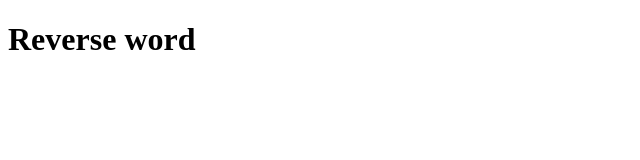
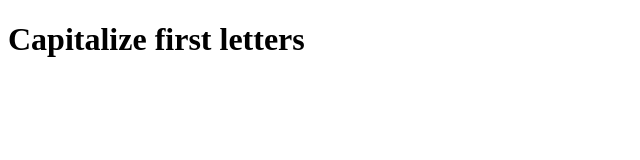
Before and after one commit to zakidayib/zero-and-one, a plain HTML site: page index.html in a window 1280 px wide. Shown: the whole page, without its empty margins (0-640 px from the left). Drawn offline with Linux system fonts and the light colour scheme.

Commit message:
inital commit

```diff
--- a/index.html
+++ b/index.html
@@ -8,7 +8,7 @@
   </head>
   <body>
     <div class="container">
-      <h1>Reverse word</h1>
+      <h1>Capitalize first letters</h1>
   </body>
   <script src="script.js"></script>
 </html>
```
Also changed, not shown: 1 other file.
